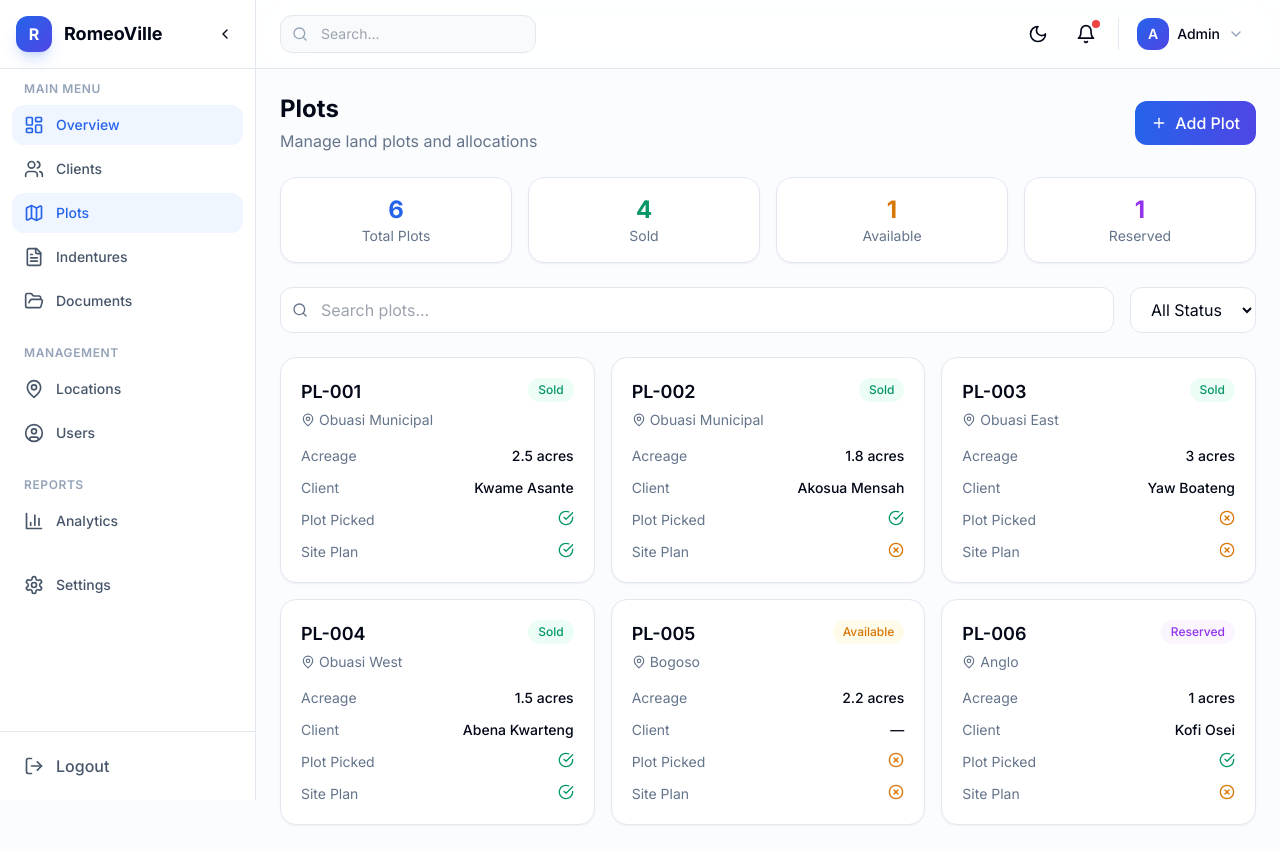
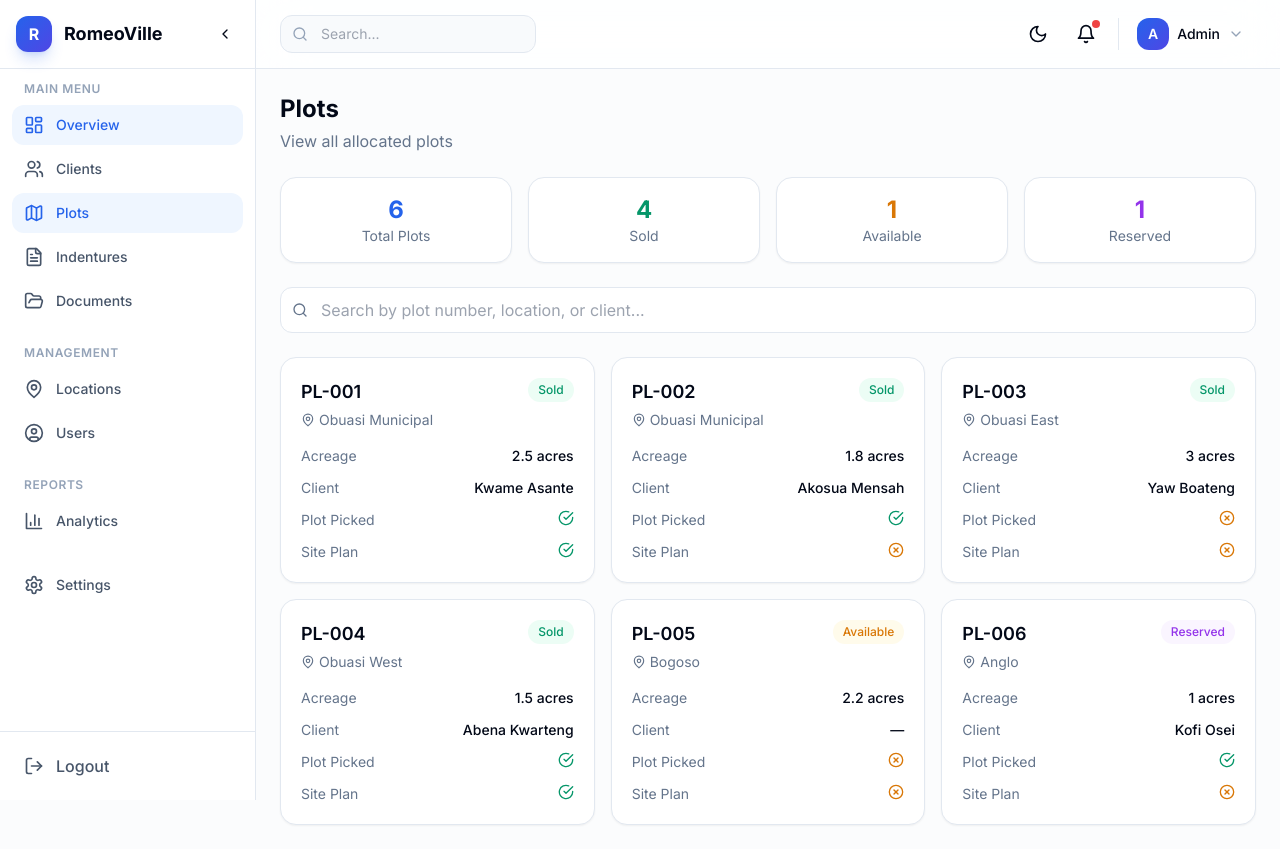
Before and after one commit to Samuel-Dagbo/Romeovile-Document-Master, a Next.js app: page /dashboard/plots in a window 1280 px wide. Built offline with nearby package versions, Linux system fonts and the light colour scheme.

Commit message:
Simplify plots pages - remove Add Plot buttons

```diff
--- a/src/app/dashboard/clients/[id]/page.tsx
+++ b/src/app/dashboard/clients/[id]/page.tsx
@@ -327,7 +327,7 @@ export default function ClientProfilePage({ params }: { params: { id: string } }
         {activeTab === "overview" && <OverviewTab indenture={indentureData} />}
         {activeTab === "siteplan" && <SitePlanTab sitePlanData={sitePlanData} setSitePlanData={setSitePlanData} isEditing={isEditing} clientId={params.id} />}
         {activeTab === "indenture" && <IndentureTab data={indentureData} isEditing={isEditing} setData={setIndentureData} onSave={handleIndentureSave} />}
-        {activeTab === "plots" && <PlotsTab plots={plots} />}
+        {activeTab === "plots" && <PlotsTab />}
         {activeTab === "documents" && <DocumentsTab documents={documents} />}
         {activeTab === "payments" && <PaymentsTab payments={payments} />}
         {activeTab === "activity" && <ActivityTab activities={activities} />}
@@ -600,39 +600,19 @@ function IndentureTab({ data, isEditing, setData, onSave }: { data: any; isEditi
   );
 }
 
-function PlotsTab({ plots }: { plots: any[] }) {
+function PlotsTab({ }: { }) {
   return (
-    <div className="space-y-4">
-      {plots.map((plot) => (
-        <div key={plot.id} className="bg-white dark:bg-slate-900 rounded-xl p-6 border border-slate-200 dark:border-slate-800 hover:border-slate-300 transition-colors">
-          <div className="flex items-start justify-between">
+    <div className="bg-white dark:bg-slate-900 rounded-xl p-6 border border-slate-200 dark:border-slate-800">
       <div className="flex items-center gap-4">
         <div className="w-12 h-12 bg-purple-50 dark:bg-purple-900/20 rounded-xl flex items-center justify-center">
           <Map className="w-6 h-6 text-purple-600" />
         </div>
         <div>
-                <h4 className="font-semibold text-slate-900 dark:text-white">Plot {plot.plot_number}</h4>
-                <p className="text-sm text-slate-500 dark:text-slate-400">{plot.location} • {plot.acreage} acres</p>
+          <h4 className="font-semibold text-slate-900 dark:text-white">Plot Information</h4>
+          <p className="text-sm text-slate-500 dark:text-slate-400">This client's assigned plot</p>
         </div>
       </div>
-            <span className="px-2.5 py-1 rounded-full bg-emerald-50 dark:bg-emerald-900/20 text-emerald-600 text-xs font-medium">Sold</span>
-          </div>
-          <div className="grid grid-cols-2 gap-4 mt-4 pt-4 border-t border-slate-100 dark:border-slate-800">
-            <div className="flex items-center gap-2">
-              {plot.picked ? <CheckCircle2 className="w-4 h-4 text-emerald-500" /> : <Clock className="w-4 h-4 text-amber-500" />}
-              <span className="text-sm text-slate-600">Plot Picked</span>
-            </div>
-            <div className="flex items-center gap-2">
-              {plot.sitePlan ? <CheckCircle2 className="w-4 h-4 text-emerald-500" /> : <Clock className="w-4 h-4 text-amber-500" />}
-              <span className="text-sm text-slate-600">Site Plan</span>
-            </div>
-          </div>
-        </div>
-      ))}
-      <button className="w-full py-3 border-2 border-dashed border-slate-200 dark:border-slate-700 rounded-xl text-slate-500 hover:border-blue-400 hover:text-blue-500 transition-colors flex items-center justify-center gap-2">
-        <Plus className="w-4 h-4" />
-        Add New Plot
-      </button>
+      <p className="text-center text-slate-400 py-8">Plot details are shown in the Site Plan tab</p>
     </div>
   );
 }
--- a/src/app/dashboard/plots/page.tsx
+++ b/src/app/dashboard/plots/page.tsx
@@ -1,18 +1,14 @@
 "use client";
 
 import { useState } from "react";
+import Link from "next/link";
 import { motion } from "framer-motion";
 import {
   Search,
-  Filter,
-  Plus,
-  MoreHorizontal,
   MapPin,
-  Home,
   CheckCircle,
   XCircle,
-  ChevronLeft,
-  ChevronRight,
+  Building2,
 } from "lucide-react";
 
 const demoPlots = [
@@ -26,12 +22,11 @@ const demoPlots = [
 
 export default function PlotsPage() {
   const [searchQuery, setSearchQuery] = useState("");
-  const [statusFilter, setStatusFilter] = useState("all");
 
   const filteredPlots = demoPlots.filter((plot) => {
-    const matchesSearch = plot.plot_number.toLowerCase().includes(searchQuery.toLowerCase()) || plot.location.toLowerCase().includes(searchQuery.toLowerCase());
-    const matchesStatus = statusFilter === "all" || plot.status === statusFilter;
-    return matchesSearch && matchesStatus;
+    return plot.plot_number.toLowerCase().includes(searchQuery.toLowerCase()) ||
+           plot.location.toLowerCase().includes(searchQuery.toLowerCase()) ||
+           (plot.client && plot.client.toLowerCase().includes(searchQuery.toLowerCase()));
   });
 
   const stats = [
@@ -46,12 +41,8 @@ export default function PlotsPage() {
       <div className="flex flex-col sm:flex-row sm:items-center sm:justify-between gap-4">
         <div>
           <h1 className="text-2xl font-bold">Plots</h1>
-          <p className="text-muted-foreground mt-1">Manage land plots and allocations</p>
+          <p className="text-muted-foreground mt-1">View all allocated plots</p>
         </div>
-        <button className="inline-flex items-center gap-2 px-4 py-2.5 bg-gradient-to-r from-blue-600 to-indigo-600 text-white rounded-xl font-medium hover:shadow-lg transition-all">
-          <Plus className="w-4 h-4" />
-          Add Plot
-        </button>
       </div>
 
       <div className="grid grid-cols-2 md:grid-cols-4 gap-4">
@@ -68,22 +59,12 @@ export default function PlotsPage() {
           <Search className="absolute left-3 top-1/2 -translate-y-1/2 w-4 h-4 text-muted-foreground" />
           <input
             type="text"
-            placeholder="Search plots..."
+            placeholder="Search by plot number, location, or client..."
             value={searchQuery}
             onChange={(e) => setSearchQuery(e.target.value)}
             className="w-full pl-10 pr-4 py-2.5 rounded-xl border bg-white dark:bg-slate-800 focus:ring-2 focus:ring-blue-500 outline-none"
           />
         </div>
-        <select
-          value={statusFilter}
-          onChange={(e) => setStatusFilter(e.target.value)}
-          className="px-4 py-2.5 rounded-xl border bg-white dark:bg-slate-800 outline-none"
-        >
-          <option value="all">All Status</option>
-          <option value="sold">Sold</option>
-          <option value="available">Available</option>
-          <option value="reserved">Reserved</option>
-        </select>
       </div>
 
       <div className="grid grid-cols-1 md:grid-cols-2 lg:grid-cols-3 gap-4">
```
Lines whose indentation alone changed are shown as unchanged.
